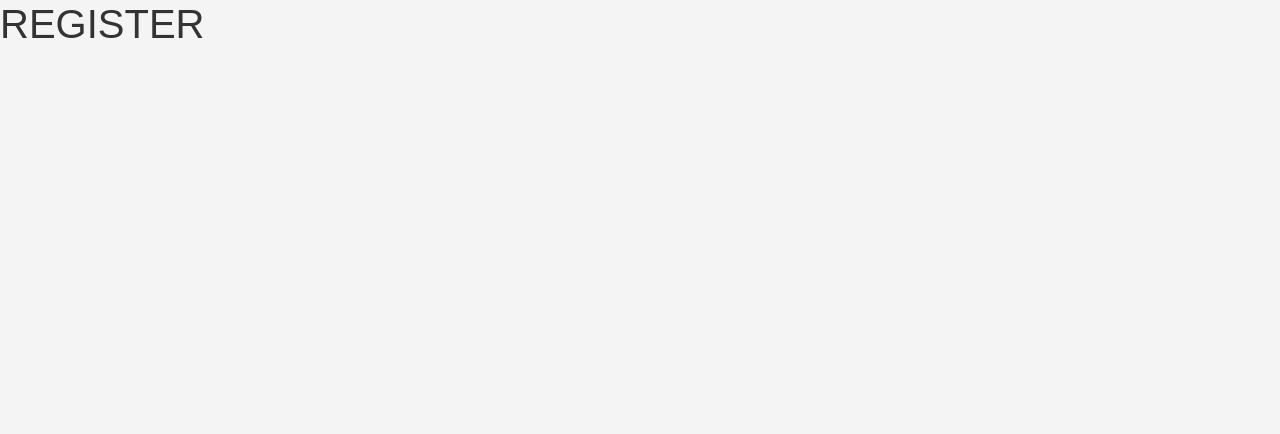
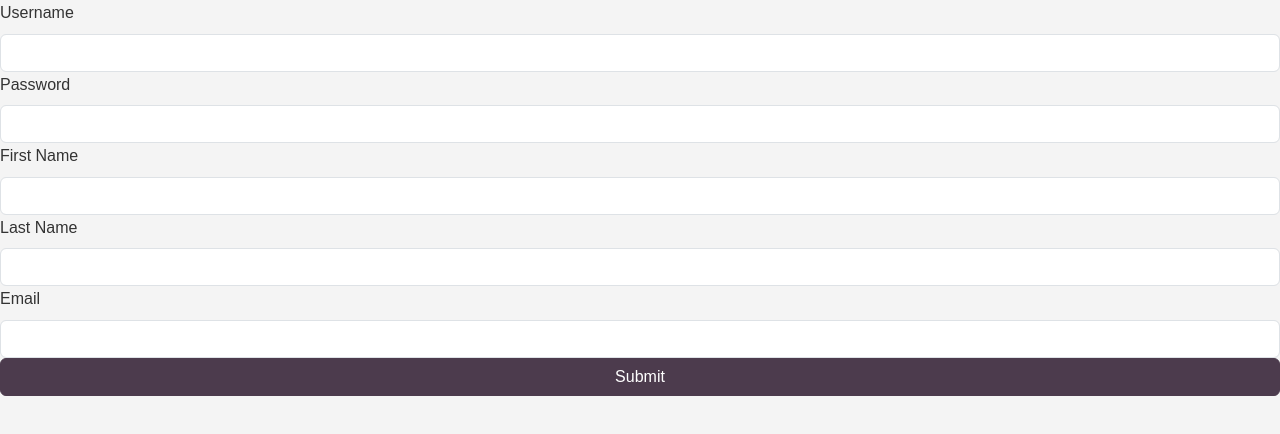
Before and after one commit to Mike-M513/TrekTracker, a React (Vite) app in the folder frontend/trektracker/: page /register in a window 1280 px wide. Shown: the top 434 px of the page. Built offline with nearby package versions, Linux system fonts and the light colour scheme.

Commit message:
added sign in

```diff
--- a/frontend/trektracker/src/App.jsx
+++ b/frontend/trektracker/src/App.jsx
@@ -1,4 +1,4 @@
-import { useState } from "react";
+import { useState, useEffect } from "react";
 import { BrowserRouter, Routes, Route } from "react-router-dom";
 import Home from "./pages/Home";
 import Tracker from "./pages/Tracker";
@@ -18,12 +18,26 @@ import UserContext from "./context/UserContext";
 
 function App() {
   const [isAuthenticated, setIsAuthenticated] = useState(false);
-  const [token, setToken] = useState();
+  const [token, setToken] = useState(null);
 
   const handleSetToken = (userToken) => {
+    console.log(userToken);
     setToken(userToken);
-    setIsAuthenticated(true);
   };
+
+  // const setLocalStorage = () => {
+  //   localStorage.setItem("token", token);
+  // };
+
+  useEffect(() => {
+    console.log("USING THE USE EFFECT");
+    console.log(token);
+    if (localStorage.getItem("token")) {
+      setIsAuthenticated(true);
+      // setLocalStorage();
+    }
+    // setIsAuthenticated(true);
+  }, [token]);
 
   return (
     <>
--- a/frontend/trektracker/src/api/api.js
+++ b/frontend/trektracker/src/api/api.js
@@ -1,3 +1,5 @@
+const token = localStorage.getItem("token")
+
 async function basicFetch(url, payload) {
     const res = await fetch(url, payload)
     const body = await res.json()
@@ -8,7 +10,7 @@ async function basicFetch(url, payload) {
     const payload = {
       method: "GET",
       headers: {
-        "Authorization": `Token 92fc72a645dfe7f1f908c635c0edb08e151a9c0f`
+        "Authorization": `Token ${token}`
       }  }
     const body = await basicFetch(`http://localhost:8000/natl-parks/${parkCode}`, payload)
     return body
@@ -18,7 +20,7 @@ async function basicFetch(url, payload) {
     const payload = {
       method: "GET",
       headers: {
-        "Authorization": `Token 92fc72a645dfe7f1f908c635c0edb08e151a9c0f`
+        "Authorization": `Token ${token}`
       }
     }
     const body = await basicFetch("http://localhost:8000/parks/parks/", payload)
@@ -29,7 +31,7 @@ async function basicFetch(url, payload) {
     const payload = {
       method: "GET",
       headers: {
-        "Authorization": `Token 92fc72a645dfe7f1f908c635c0edb08e151a9c0f`
+        "Authorization": `Token ${token}`
       }  }
     const body = await basicFetch(`http://localhost:8000/natl-parks/alerts/${parkCode}`, payload)
     return body
--- a/frontend/trektracker/src/pages/AcctPage.jsx
+++ b/frontend/trektracker/src/pages/AcctPage.jsx
@@ -3,8 +3,10 @@ import { useNavigate } from "react-router-dom";
 import "./AcctPage.css";
 
 const getToken = () => {
-  // return localStorage.getItem('token');
-  return "Token f793057c358e119059cb6ca536cd1085f70aeef2";
+  // return localStorage.getItem("token");
+  const token = localStorage.getItem("token");
+
+  return `Token ${token}`;
 };
 
 //Fetch User Data
--- a/frontend/trektracker/src/pages/Register.jsx
+++ b/frontend/trektracker/src/pages/Register.jsx
@@ -1,7 +1,93 @@
+import { useState } from "react";
+import Button from "react-bootstrap/Button";
+import Form from "react-bootstrap/Form";
+import { Navigate, json } from "react-router-dom";
+
 export default function Register() {
-  return (
-    <>
-      <h1>REGISTER</h1>
-    </>
-  );
+  const [username, setUsername] = useState();
+  const [password, setPassword] = useState();
+  const [firstName, setFirstName] = useState();
+  const [lastName, setLastName] = useState();
+  const [email, setEmail] = useState();
+  const [shouldRedirect, setShouldRedirect] = useState(false);
+
+  const handleUsernameChange = (e) => setUsername(e.target.value);
+  const handlePasswordChange = (e) => setPassword(e.target.value);
+  const handleFirstNameChange = (e) => setFirstName(e.target.value);
+  const handleLastNameChange = (e) => setLastName(e.target.value);
+  const handleEmailChange = (e) => setEmail(e.target.value);
+
+  const handleSubmit = async (e) => {
+    const userObj = {
+      username: username,
+      password: password,
+      first_name: firstName,
+      last_name: lastName,
+      email: email,
+    };
+    createUser(userObj);
+  };
+
+  const createUser = async (userObj) => {
+    const url = "http://127.0.0.1:8000/users/register/";
+    const context = {
+      method: "POST",
+      headers: {
+        "Content-Type": "application/json",
+      },
+      body: JSON.stringify(userObj),
+    };
+    const resp = await fetch(url, context);
+    const body = await resp.json();
+    console.log(resp);
+    if (resp.status == 201) {
+      setShouldRedirect(true);
+    }
+  };
+
+  if (shouldRedirect) {
+    return <Navigate to="/sign-in" />;
+  } else {
+    return (
+      <>
+        <Form>
+          <Form.Label htmlFor="inputUsername">Username</Form.Label>
+          <Form.Control
+            type="username"
+            id="inputUsername"
+            onChange={handleUsernameChange}
+          />
+          <Form.Label htmlFor="inputPassword5">Password</Form.Label>
+          <Form.Control
+            type="password"
+            id="inputPassword5"
+            aria-describedby="passwordHelpBlock"
+            onChange={handlePasswordChange}
+          />
+          <Form.Text id="passwordHelpBlock" muted></Form.Text>
+          <Form.Label htmlFor="inputFirstName">First Name</Form.Label>
+          <Form.Control
+            type="firstName"
+            id="inputFirstName"
+            onChange={handleFirstNameChange}
+          />
+          <Form.Label htmlFor="inputLastName">Last Name</Form.Label>
+          <Form.Control
+            type="lastName"
+            id="inputLastName"
+            onChange={handleLastNameChange}
+          />
+          <Form.Label htmlFor="inputEmail">Email</Form.Label>
+          <Form.Control
+            type="email"
+            id="inputEmail"
+            onChange={handleEmailChange}
+          />
+        </Form>
+        <Button variant="primary" type="submit" onClick={handleSubmit}>
+          Submit
+        </Button>
+      </>
+    );
+  }
 }
--- a/frontend/trektracker/src/pages/SignIn.jsx
+++ b/frontend/trektracker/src/pages/SignIn.jsx
@@ -1,7 +1,7 @@
 import { useState } from "react";
 import Button from "react-bootstrap/Button";
 import Form from "react-bootstrap/Form";
-import { Navigate } from "react-router-dom";
+import { Navigate, json } from "react-router-dom";
 
 export default function SignIn({ handleSetToken }) {
   const [username, setUsername] = useState();
@@ -11,12 +11,14 @@ export default function SignIn({ handleSetToken }) {
   const handleUsernameChange = (e) => setUsername(e.target.value);
   const handlePasswordChange = (e) => setPassword(e.target.value);
 
-  const handleSubmit = (e) => {
+  const handleSubmit = async (e) => {
     const userObj = {
       username: username,
       password: password,
     };
-    const token = fetchToken(userObj);
+    const token = await fetchToken(userObj);
+    localStorage.setItem("token", token);
+
     handleSetToken(token);
     setShouldRedirect(true);
   };
@@ -37,6 +39,7 @@ export default function SignIn({ handleSetToken }) {
   };
 
   if (shouldRedirect) {
+    // console.log(shouldRedirect);
     return <Navigate to="/" />;
   } else {
     return (
```
Also changed, not shown: 1 other file (tests, documents, lock files or other folders).
